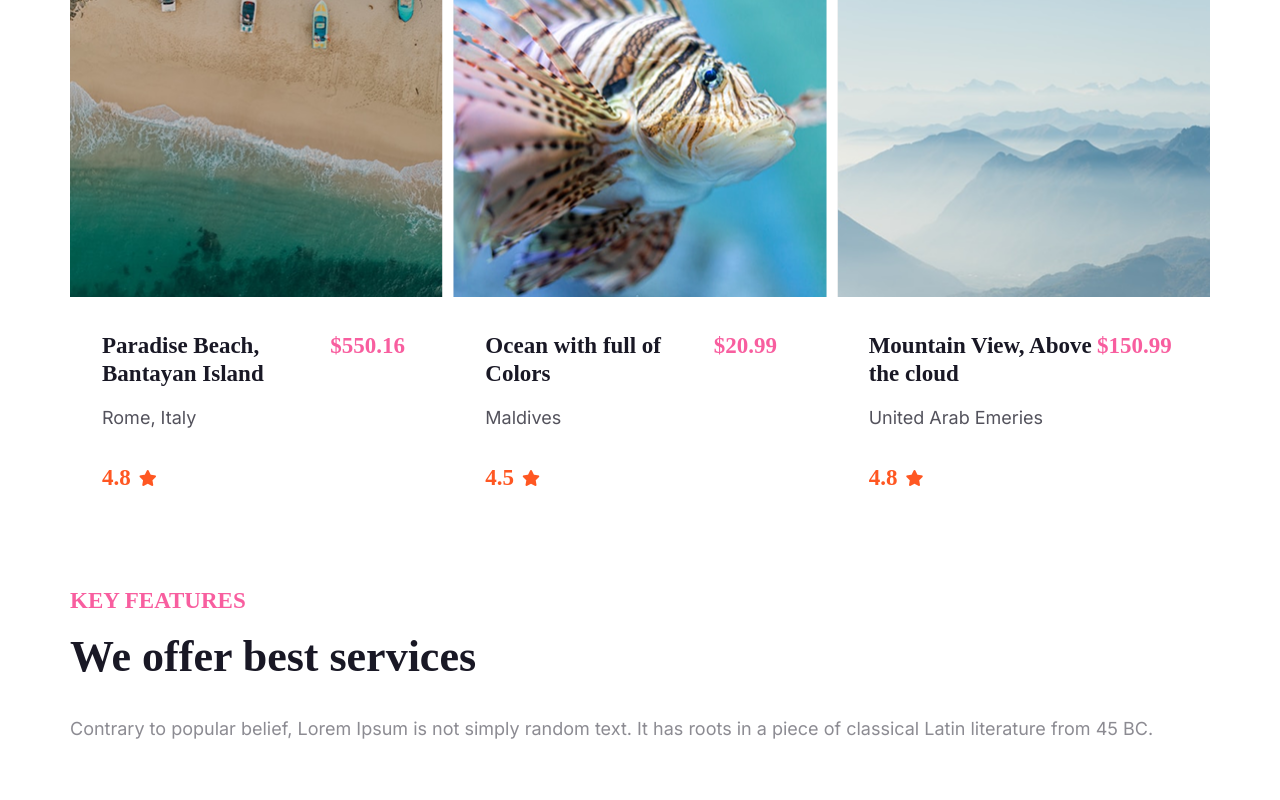
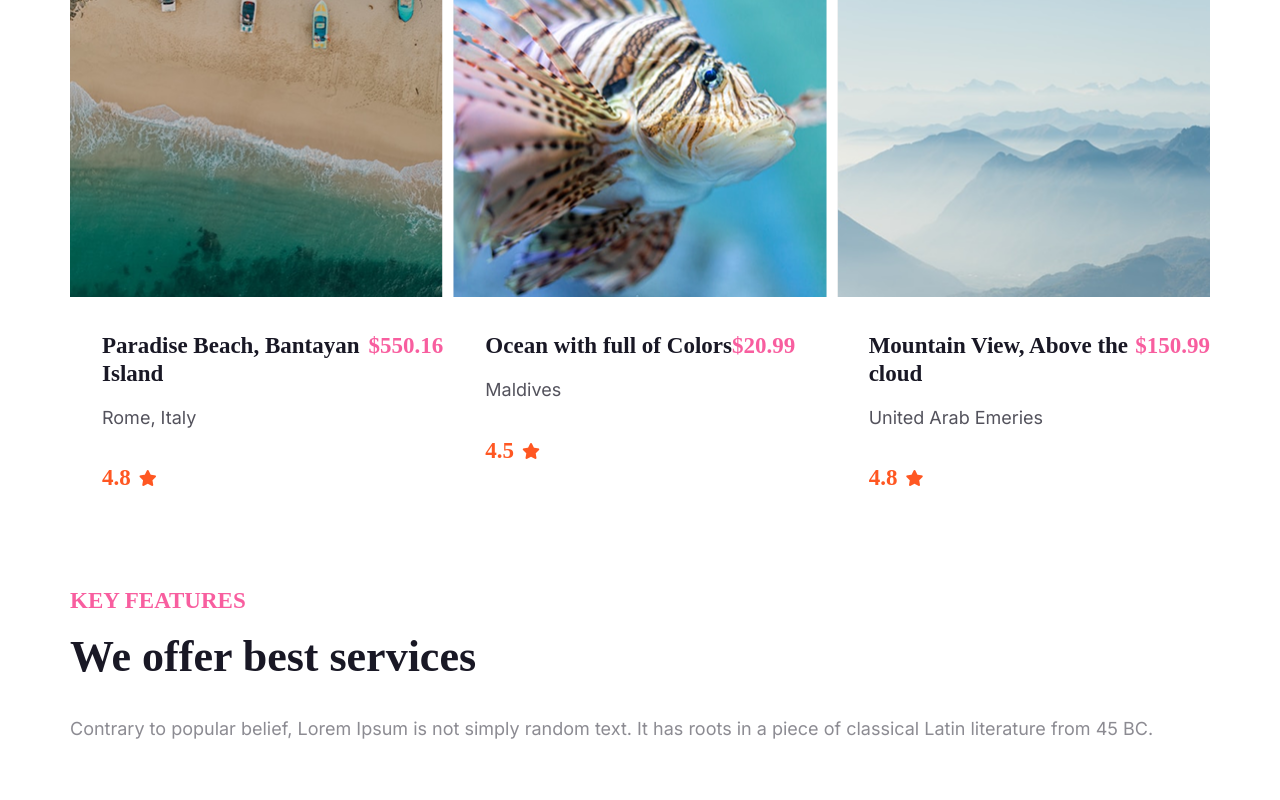
Before and after one commit to ketiladzeshotiko/HomeWork9, a plain HTML site: page index.html in a window 1280 px wide. Shown: the part 1516-2316 px from the top of the page. Drawn offline with Linux system fonts and the light colour scheme.

```diff
--- a/css/style.css
+++ b/css/style.css
@@ -212,7 +212,7 @@ font-weight: 700;
 font-size: 23px;
 line-height: 120%;
 letter-spacing: 0%;
-width: 228.33px;
+/* width: 228.33px; */
 }
 .pricep{
 color: #F85E9F;
```
